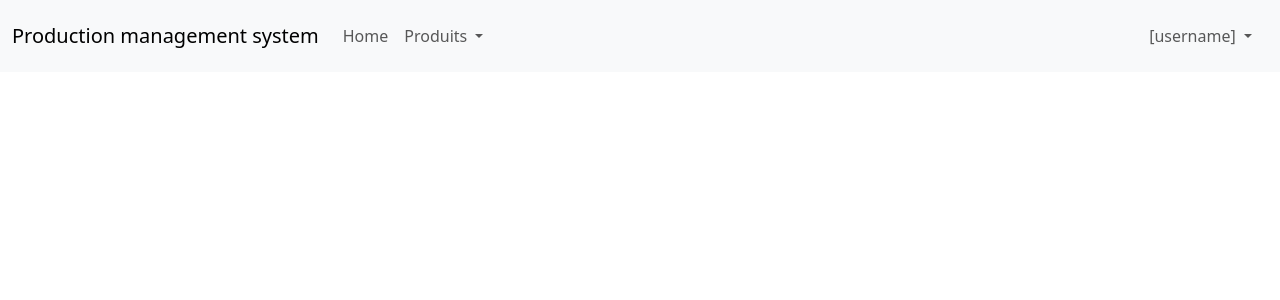
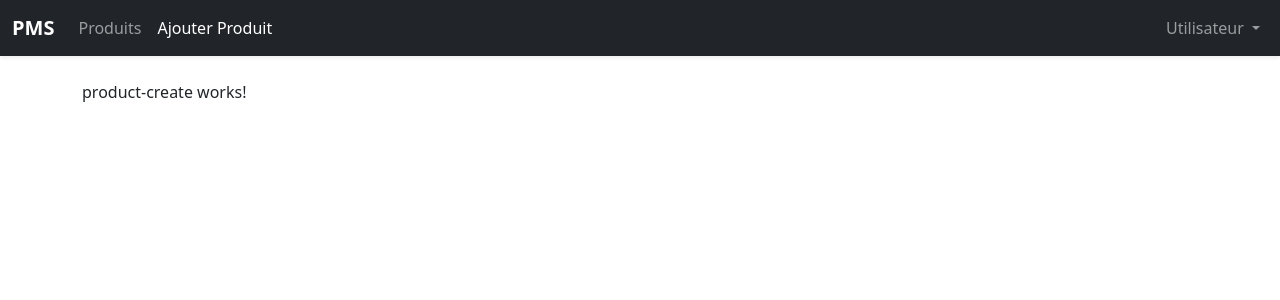
Before and after one commit to Ayoub-Gaouet/pms-app-frontend, an Angular app: page /product-create in a window 1280 px wide. Before the commit this address led to /. Shown: the top 300 px of the page. Built offline with nearby package versions, Linux system fonts and the light colour scheme.

Commit message:
update navbar styling and routing; add product creation component

```diff
--- a/src/app/app.html
+++ b/src/app/app.html
@@ -1,33 +1,38 @@
-<nav class="navbar navbar-expand-lg navbar-light bg-light">
-  <div class="container-fluid"><a class="navbar-brand" href="#">Production management system</a>
+<nav class="navbar navbar-expand-lg navbar-dark bg-dark shadow-sm">
+  <div class="container-fluid">
+    <a class="navbar-brand fw-bold" routerLink="/">PMS</a>
     <button class="navbar-toggler" type="button" data-bs-toggle="collapse" data-bs-target="#navbarSupportedContent"
-            aria-controls="navbarSupportedContent" aria-expanded="false" aria-label="Toggle navigation"><span
-      class="navbar-toggler-icon"></span></button>
+            aria-controls="navbarSupportedContent" aria-expanded="false" aria-label="Toggle navigation">
+      <span class="navbar-toggler-icon"></span>
+    </button>
+
     <div class="collapse navbar-collapse" id="navbarSupportedContent">
       <ul class="navbar-nav me-auto mb-2 mb-lg-0">
         <li class="nav-item">
-          <a class="nav-link" routerLink="/produits" >Home</a>
+          <a class="nav-link" routerLink="/products" routerLinkActive="active">Produits</a>
         </li>
-        <li class="nav-item dropdown">
-          <a class="nav-link dropdown-toggle" href="#" id="navbarDropdown" role="button"
-                                         data-bs-toggle="dropdown" aria-expanded="false"> Produits </a>
-          <ul class="dropdown-menu" aria-labelledby="navbarDropdown">
-            <li><a class="dropdown-item" href="#">Ajouter</a></li>
-            <li><a class="dropdown-item" href="#">Lister</a></li>
-          </ul>
+        <li class="nav-item">
+          <a class="nav-link" routerLink="/product-create" routerLinkActive="active">Ajouter Produit</a>
         </li>
       </ul>
-      <ul class="navbar-nav ms-auto m-2">
-        <li class="nav-item dropdown"><a class="nav-link dropdown-toggle" href="#" id="navbarDropdown" role="button"
-                                         data-bs-toggle="dropdown" aria-expanded="false"> [username] </a>
-          <ul class="dropdown-menu" aria-labelledby="navbarDropdown">
-            <li><a class="dropdown-item" href="#">Login</a></li>
-            <li><a class="dropdown-item" href="#">Logout</a></li>
-            <li><a class="dropdown-item" href="#">Profile</a></li>
+
+      <ul class="navbar-nav ms-auto">
+        <li class="nav-item dropdown">
+          <a class="nav-link dropdown-toggle" href="#" id="userDropdown" role="button"
+             data-bs-toggle="dropdown" aria-expanded="false">
+            <i class="bi bi-person-circle"></i> Utilisateur
+          </a>
+          <ul class="dropdown-menu dropdown-menu-end" aria-labelledby="userDropdown">
+            <li><a class="dropdown-item" href="#"><i class="bi bi-person"></i> Profil</a></li>
+            <li><hr class="dropdown-divider"></li>
+            <li><a class="dropdown-item text-danger" href="#"><i class="bi bi-box-arrow-right"></i> Déconnexion</a></li>
           </ul>
         </li>
       </ul>
     </div>
   </div>
 </nav>
-<router-outlet/>
+
+<div class="container mt-4">
+  <router-outlet></router-outlet>
+</div>
--- a/src/app/app.ts
+++ b/src/app/app.ts
@@ -1,9 +1,9 @@
 import { Component, signal } from '@angular/core';
-import {RouterLink, RouterOutlet} from '@angular/router';
+import { RouterLink, RouterLinkActive, RouterOutlet } from '@angular/router';
 
 @Component({
   selector: 'app-root',
-  imports: [RouterOutlet, RouterLink],
+  imports: [RouterOutlet, RouterLink, RouterLinkActive],
   templateUrl: './app.html',
   styleUrl: './app.css'
 })
--- /dev/null
+++ b/src/app/features/product/pages/product-create/product-create.html
@@ -0,0 +1 @@
+<p>product-create works!</p>
```
Also changed, not shown: src/app/app.routes.ts (+5 -2 lines), src/app/features/product/pages/product-create/product-create.ts (added, +11 -0 lines), src/app/features/product/pages/product-create/product-create.css (added), 1 other file (tests, documents, lock files or other folders).
